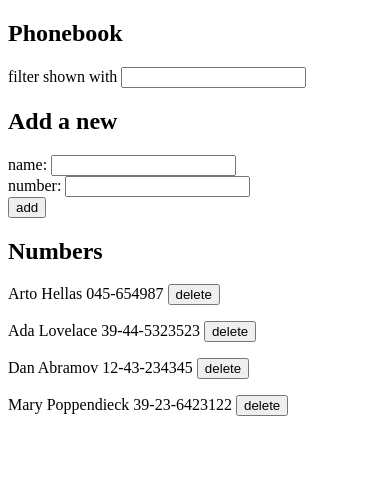
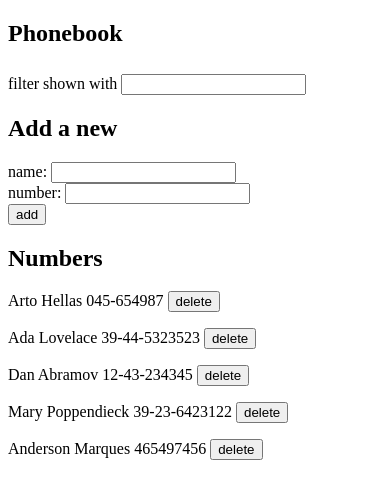
Before and after one commit to AndersonMarques0/Full_Stack_Exercises, a React (Vite) app in the folder part2/phonebook/: page / in a window 390 px wide. Shown: the top 498 px of the page. Built offline with nearby package versions, Linux system fonts and the light colour scheme; data requests are answered from the project's data file.

Commit message:
phonebook step 11

```diff
--- a/part2/phonebook/db.json
+++ b/part2/phonebook/db.json
@@ -19,6 +19,11 @@
       "name": "Mary Poppendieck",
       "number": "39-23-6423122",
       "id": "4"
+    },
+    {
+      "id": "5",
+      "name": "Anderson Marques",
+      "number": "465497456"
     }
   ]
 }
--- /dev/null
+++ b/part2/phonebook/src/App.css
@@ -0,0 +1,6 @@
+.error {
+    color: greenyellow;
+    margin: 5px;
+    padding: 1px;
+    font-size: 20px;
+}
--- a/part2/phonebook/src/App.jsx
+++ b/part2/phonebook/src/App.jsx
@@ -3,12 +3,15 @@ import Filter from './components/filter'
 import PersonForm from './components/personForm'
 import Persons from './components/persons'
 import servicePersons from './services/servicePersons'
+import Notification from './components/notification'
+import './App.css'
 
 const App = () => {
   const [persons, setPersons] = useState([])
   const [newName, setNewName] = useState('')
   const [newNumber, setNewNumber] = useState('')
   const [filter, setFilter] = useState('')
+  const [errorMessage, SetErrorMessage] = useState('')
 
   useEffect(() => {
     servicePersons
@@ -34,6 +37,7 @@ const App = () => {
   return (
     <div>
       <h2>Phonebook</h2>
+      <Notification message={errorMessage} />
       <Filter value={filter} handle={handleFilter} />
 
       <h2>Add a new</h2>
@@ -41,6 +45,7 @@ const App = () => {
         persons={persons} setPersons={setPersons}
         valueName={newName} handleName={handleNewName}
         valueNumber={newNumber} handleNumber={handleNewNumber}
+        message={errorMessage} handleMessage={SetErrorMessage}
       />
 
       <h2>Numbers</h2>
--- /dev/null
+++ b/part2/phonebook/src/components/notification.jsx
@@ -0,0 +1,16 @@
+
+const Notification = ({ message }) => {
+
+    if(message === null) {
+        return null
+    }
+
+    return (
+       <div className="error">
+        {message}
+       </div>
+    )
+
+}
+
+export default Notification
--- a/part2/phonebook/src/components/personForm.jsx
+++ b/part2/phonebook/src/components/personForm.jsx
@@ -31,6 +31,10 @@ const PersonForm = (props) => {
         .then(response => {
           props.setPersons(props.persons.map(person => person.id === id ? response.data : person))
         })
+        props.handleMessage(`${changedPerson.name} changed your number!`)
+        setTimeout(() => {
+          props.handleMessage(null)
+        }, 5000)
         return
       }
 
@@ -46,6 +50,10 @@ const PersonForm = (props) => {
         props.setPersons(props.persons.concat(response.data))
       })
 
+      props.handleMessage(`${newPerson.name} added!`)
+      setTimeout(() => {
+        props.handleMessage(null)
+      }, 5000)
 
   }
 
```
